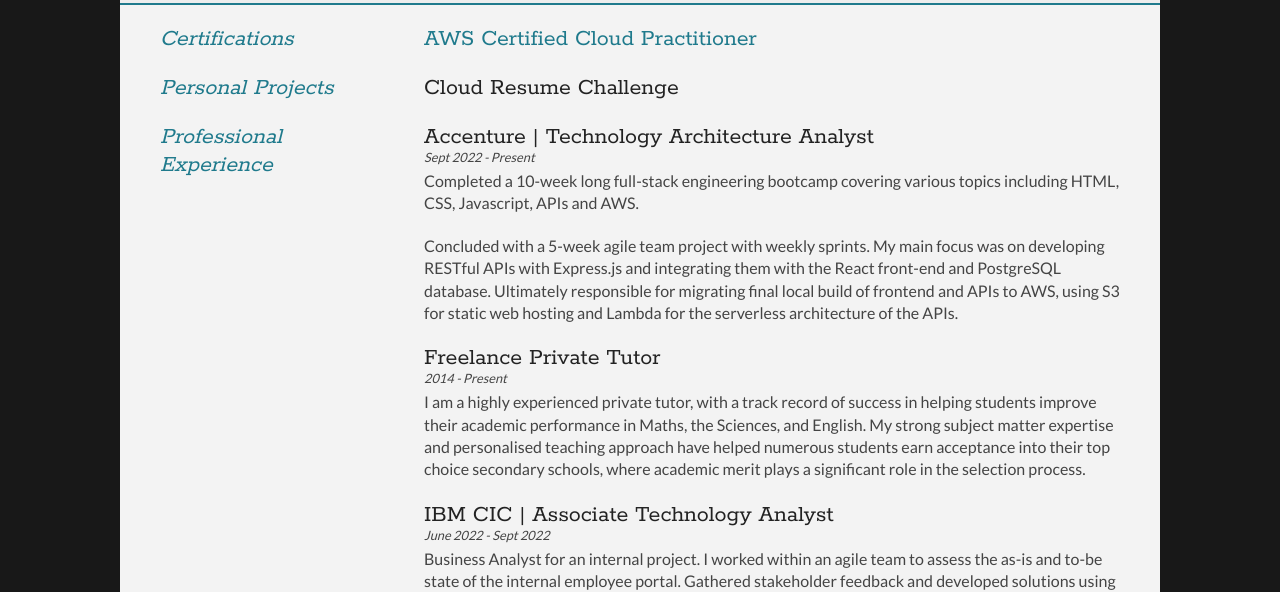
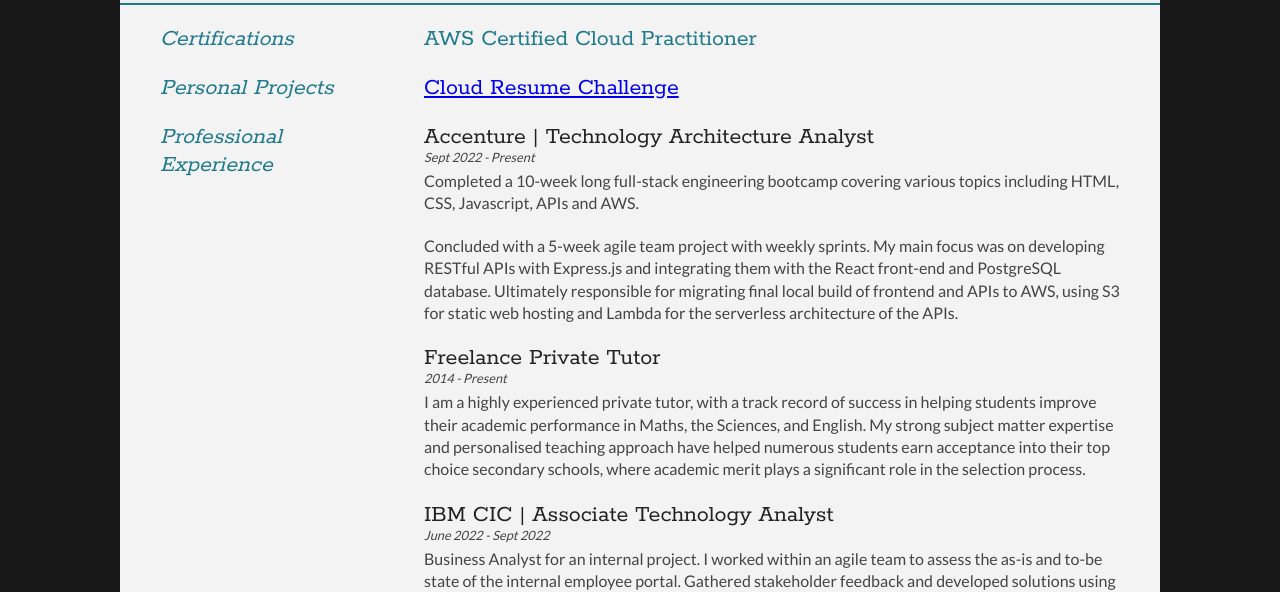
Before and after one commit to Matchahub/Cloud_Resume_Challenge, a website: page index.html in a window 1280 px wide. Shown: the part 209-801 px from the top of the page. Drawn offline with Linux system fonts and the light colour scheme; no server answers.

Commit message:
frontend changes

```diff
--- a/index.html
+++ b/index.html
@@ -56,7 +56,7 @@
 
         <div class="sectionContent">
           <article>
-            <h4 href="https://github.com/Matchahub/Cloud_Resume_Challenge">Cloud Resume Challenge</h4>
+            <h4> <a target="_new" href="https://github.com/Matchahub/Cloud_Resume_Challenge">Cloud Resume Challenge</a></h4>
           </article>
         </div>
       </section>
```
